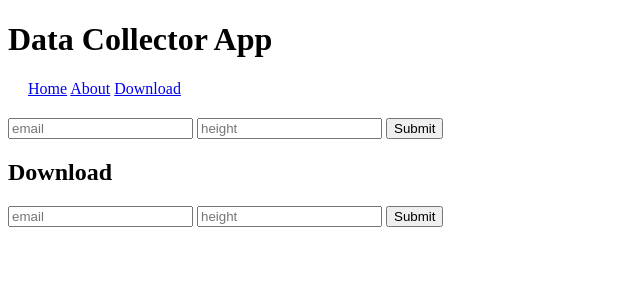
After one commit to ronjey2005/learn--flask, a Flask app: page /download/ in a window 1280 px wide. The commit adds this page. Shown: the top 300 px of the page, without its empty margins (0-640 px from the left). Run offline with Flask 2, Linux system fonts and the light colour scheme.

Commit message:
download

```diff
--- a/app.py
+++ b/app.py
@@ -28,6 +28,10 @@ def home():
 def about():
     return render_template('about.html')
 
+@app.route('/download/')
+def download():
+    return render_template('download.html')
+
 @app.route('/success', methods=["POST"])
 def success():
     if(request.method == 'POST'):
--- /dev/null
+++ b/templates/download.html
@@ -0,0 +1,9 @@
+{%extends "index.html"%}
+{%block content%}
+<h2>Download</h2>
+<form action="{{url_for('success_download')}}" method="POST">
+    <input name="email_name" type="text" value="" placeholder="email" title="your email" />
+    <input name="height_name" type="number" value="" placeholder="height" title="your height" />
+    <button type="submit">Submit</button>
+</form>
+{%endblock%}
--- a/templates/index.html
+++ b/templates/index.html
@@ -6,6 +6,11 @@
         <div>
             {{text | safe}}
         </div>
+        <nav style="margin: 20px;">
+            <a href="{{url_for('home')}}">Home</a>
+            <a href="{{url_for('about')}}">About</a>
+            <a href="{{url_for('download')}}">Download</a>
+        </nav>
         <form action="{{url_for('success')}}" method="POST">
             <input name="email_name" type="text" value="" placeholder="email" title="your email" />
             <input name="height_name" type="number" value="" placeholder="height" title="your height" />
```
Also changed, not shown: templates/success_download.html (added, +9 -0 lines).
